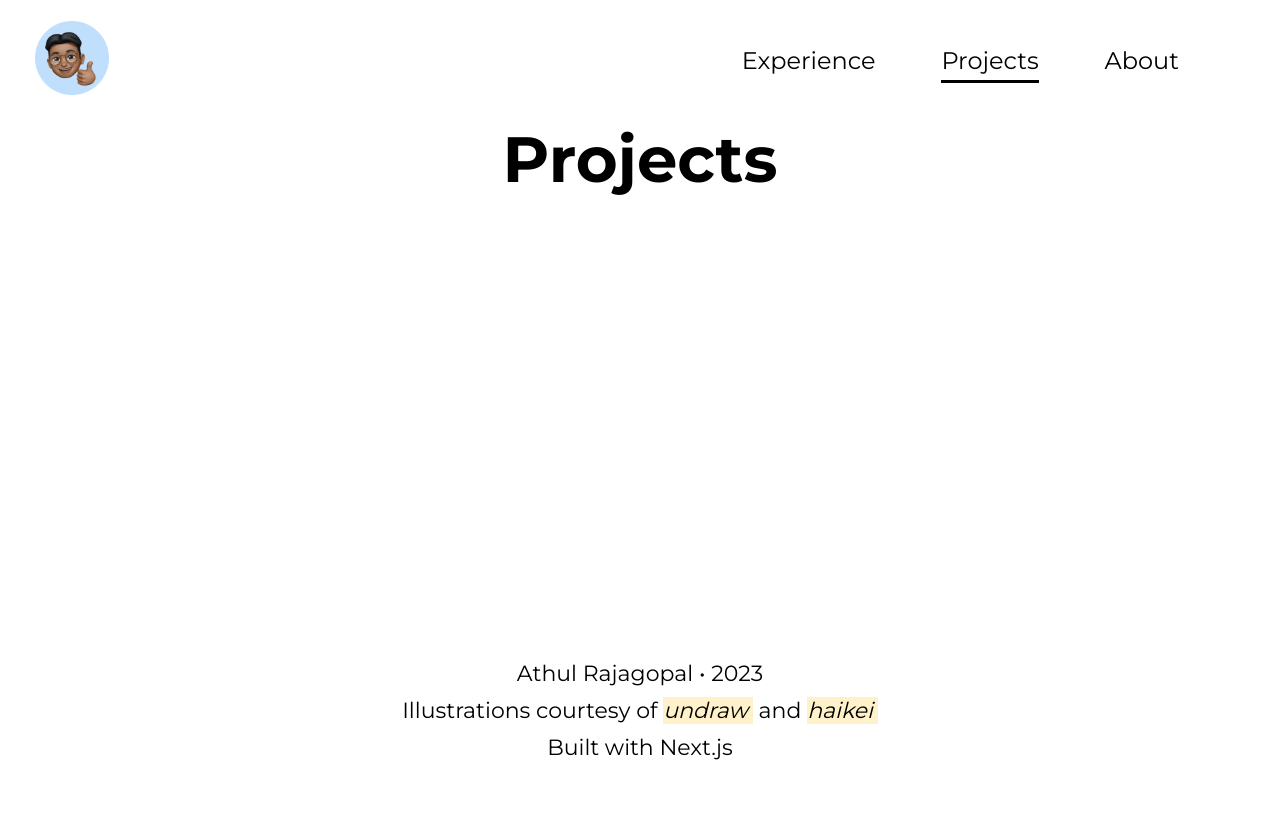
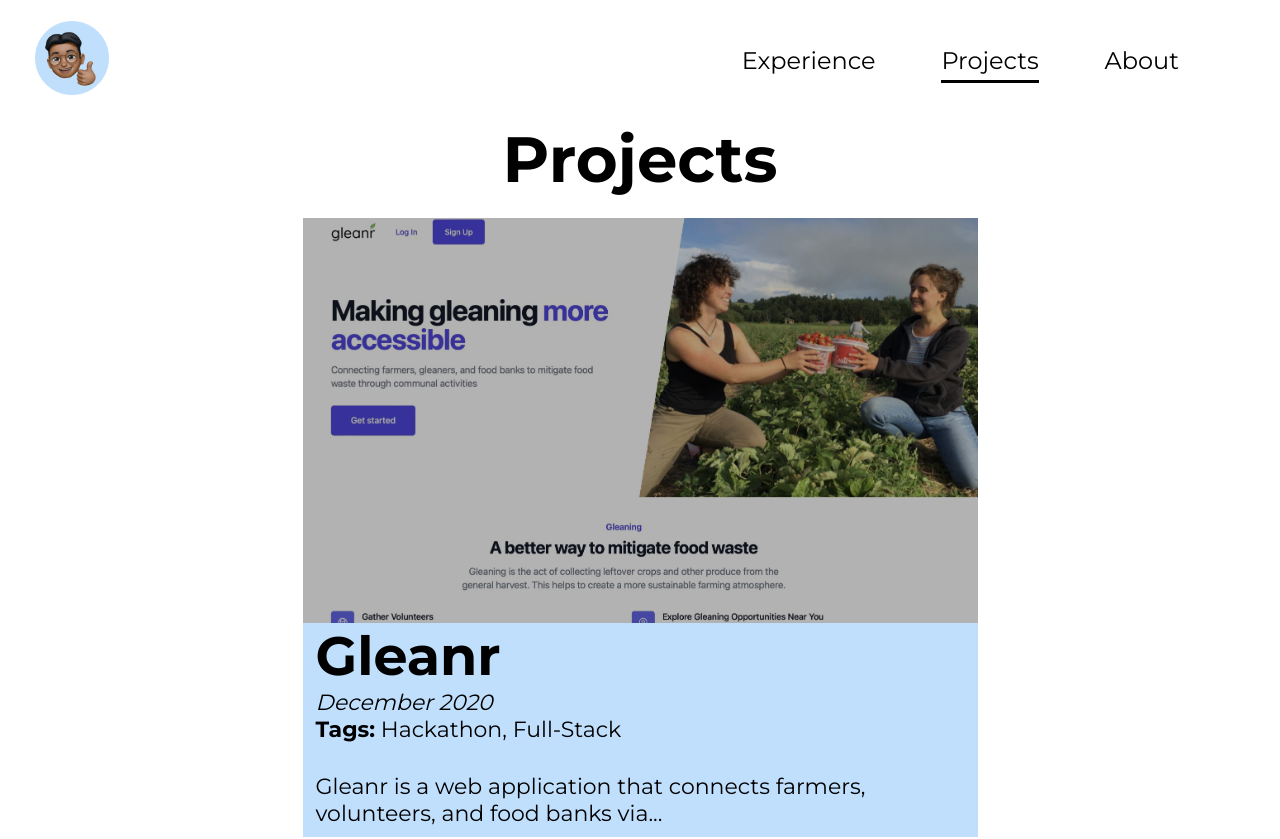
Before and after one commit to rajagoat/athulrajagopal.dev, a Next.js app: page /projects in a window 1280 px wide. Shown: the top 839 px of the page. Before the commit the page ends 800 px from the top, so only its background shows below. Built offline with nearby package versions, Linux system fonts and the light colour scheme.

Commit message:
created project preview container

```diff
--- /dev/null
+++ b/components/ProjectPreview.js
@@ -0,0 +1,33 @@
+import Image from "next/image";
+import styles from "../styles/ProjectPreview.module.css";
+import { useRouter } from "next/router";
+
+const ProjectPreview = ({ previewImage, previewImageAlt, title, date, tags, description, redirectURL }) => {
+    const router = useRouter();
+
+    const handleClick = () => {
+        router.push(redirectURL);
+    };
+
+    return (
+        <div className={styles.previewContainer} onClick={handleClick}>
+            <div className={styles.imageContainer}>
+                <Image
+                    src={previewImage}
+                    alt={previewImageAlt}
+                    fill
+                    priority
+                    // need to add `sizes`
+                />
+            </div>
+            <div className={styles.information}>
+                <h2>{title}</h2>
+                <p><i>{date}</i></p>
+                <p><b>Tags:</b> {tags}</p>
+                <p className={styles.description}>{description}</p>
+            </div>
+        </div>
+    );
+}
+
+export default ProjectPreview;
--- a/pages/projects/index.js
+++ b/pages/projects/index.js
@@ -1,5 +1,7 @@
 import Head from 'next/head'
+import ProjectPreview from '../../components/ProjectPreview';
 import styles from "../../styles/Projects.module.css";
+import gleanrPreview from "../../public/assets/gleanr-preview.png";
 
 const Projects = () => {
     return (
@@ -11,6 +13,17 @@ const Projects = () => {
             </Head>
             <main className={styles.projects}>
                 <h1>Projects</h1>
+                <div className={styles.projectPreviewContainer}>
+                    <ProjectPreview
+                        previewImage={gleanrPreview}
+                        previewImageAlt="gleanr landing page"
+                        title="Gleanr"
+                        date="December 2020"
+                        tags="Hackathon, Full-Stack"
+                        description="Gleanr is a web application that connects farmers, volunteers, and food banks via..."
+                        redirectURL="/projects/gleanr"
+                    />
+                </div>
             </main>
         </>
     );
--- /dev/null
+++ b/styles/ProjectPreview.module.css
@@ -0,0 +1,51 @@
+.previewContainer {
+    position: relative;
+    cursor: pointer;
+    /* need to make width responsive later */
+    width: 675px;
+    height: auto;
+    color: black;
+    background-color: #C0DFFC;
+}
+
+.imageContainer {
+    position: relative;
+    height: 405px;
+}
+
+.imageContainer>img {
+    object-fit: cover;
+    object-position: 0;
+    background: linear-gradient(0deg, rgba(0, 0, 0, 0.3), rgba(0, 0, 0, 0.3));
+}
+
+.imageContainer:after {
+    content: "";
+    position: absolute;
+    width: 100%;
+    height: 100%;
+    top: 0;
+    left: 0;
+    background: rgba(0, 0, 0, 0.3);
+    opacity: 1;
+    transition: all 0.5s;
+    -webkit-transition: all 0.5s;
+    -moz-transition: all 0.5s;
+}
+
+.previewContainer:hover > .imageContainer:after {
+    opacity: 0.1;
+}
+
+.information {
+    padding-left: 13px;
+}
+
+.information>h2 {
+    font-size: 54px;
+    margin: 0;
+}
+
+.description {
+    padding: 30px 0 10px;
+}
```
Also changed, not shown: pages/projects/gleanr.js (added, +8 -0 lines).
